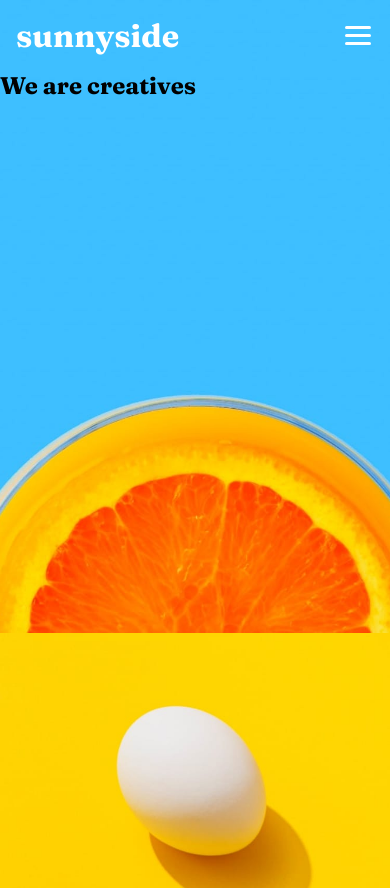
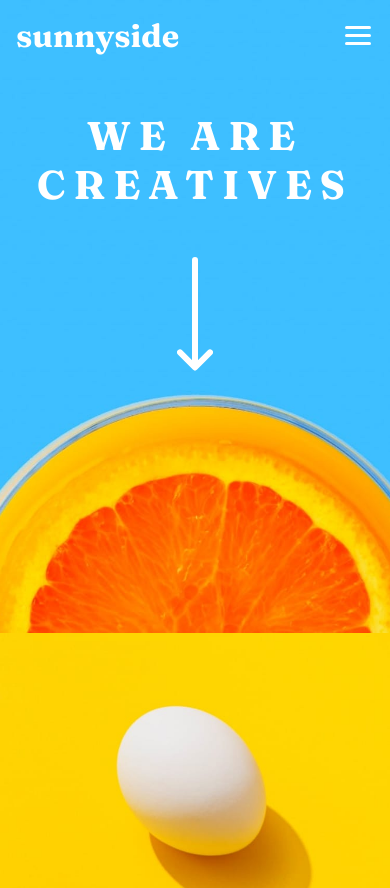
Before and after one commit to Everezze/Sunnyside-Agency-Landing-page, a plain HTML site: page index.html in a window 390 px wide. Shown: the top 888 px of the page. Drawn offline with Linux system fonts and the light colour scheme.

Commit message:
hero header title & illustration set and responsive done

```diff
--- a/index.html
+++ b/index.html
@@ -32,8 +32,10 @@
         </ul>
       </header>
 
-      <div>
+      <div class="header__description">
         <h2>We are creatives</h2>
+        <img src="./images/icon-arrow-down.svg" alt="">
+
       </div>
 
     </div>
--- a/style.css
+++ b/style.css
@@ -69,6 +69,25 @@ a{
 
 .hamburger__buttonStripes::after{
     transform: translateY(.5rem);
+}
+
+.header__description{
+    margin-top: 2.5rem;
+    display: flex;
+    flex-direction: column;
+    align-items: center;
+}
+
+.header__description img{
+    margin-top: 3rem;
+}
+
+.header__description h2{
+    text-align: center;
+    font-size: 2.5rem;
+    text-transform: uppercase;
+    color: white;
+    letter-spacing: .5rem;
 }
 
 /* IMAGES SECTION WITH TEXT */
@@ -386,4 +405,12 @@ a{
     .hamburger{
         display: none;
     }
+
+    .header__description h2{
+        font-size: 3rem;
+    }
+
+    .header__description img{
+        margin-top: 5rem;
+    }
 }
```
